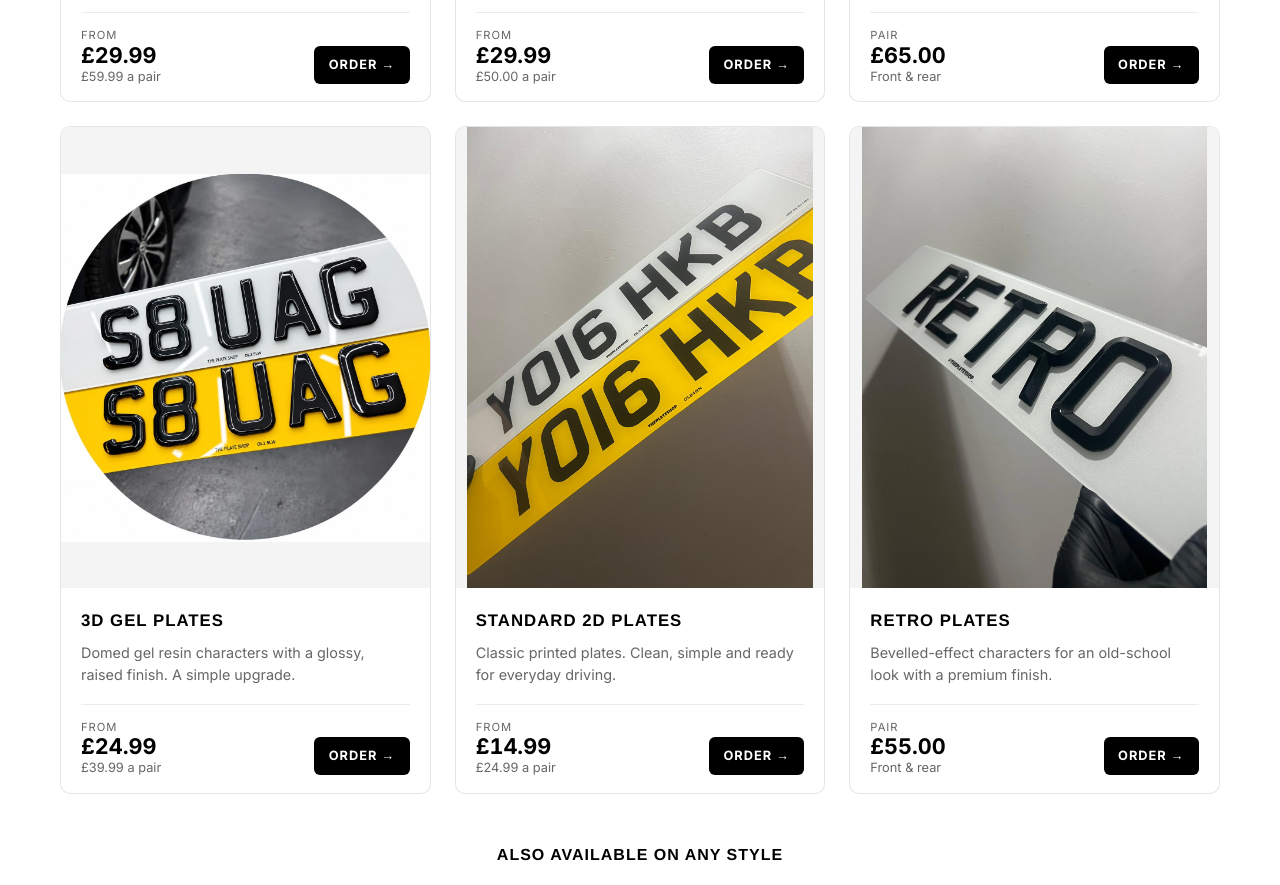
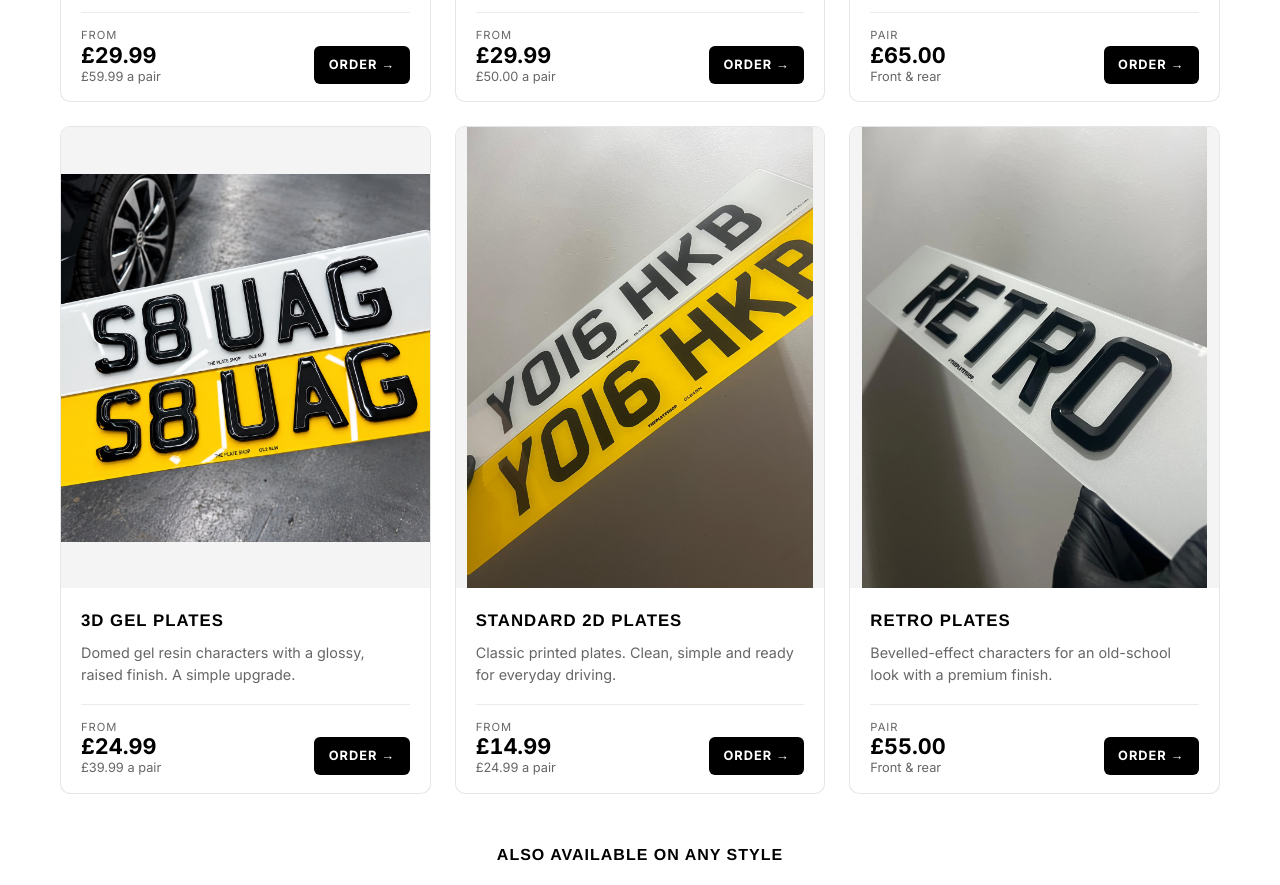
Before and after one commit to TamGamer97/the-plate-shop, a website: page index.html in a window 1280 px wide. Shown: the part 2300-3185 px from the top of the page. Drawn offline with nearby package versions, Linux system fonts and the light colour scheme; a web font is replaced by a local one.

Commit message:
New 3D gel plates photo

```diff
--- a/css/styles.css
+++ b/css/styles.css
@@ -3649,10 +3649,6 @@ html {
     height: 320px;
 }
 
-/* Circular photos are shown whole rather than cropped */
-.plate-image img.plate-image--fit {
-    object-fit: contain;
-}
 
 /* ------------------------------------------------------------------
    Plate photos are never cropped or zoomed, on any screen size.
--- a/index.html
+++ b/index.html
@@ -159,7 +159,7 @@
                 </a>
                 <a class="plate-card" href="product.html?product=3d-gel">
                     <div class="plate-image">
-                        <img src="images/3d-gel-plates.webp" alt="3D Gel Plates" loading="lazy" class="plate-image--fit">
+                        <img src="images/3d-gel-plates.jpg" alt="3D Gel Plates" loading="lazy">
                     </div>
                     <div class="plate-body">
                         <h3 class="plate-title">3D Gel Plates</h3>
--- a/js/script.js
+++ b/js/script.js
@@ -28,7 +28,7 @@ const PRODUCT_CATALOG = {
     tinted: { name: 'Tinted Plates', image: 'images/Tinted Plates.jpeg', description: 'Smoked finish for a sharp show-car appearance.', features: ['Smoked aesthetic', 'Premium finish', 'Show plates only'] },
     '4d-gel': { name: '4D Gel Plates', image: 'images/4d gell plates.jpg', description: 'Raised characters with a high-gloss gel finish for extra depth and shine.', features: ['High gloss finish', 'Raised character depth', 'Durable materials'] },
     '4d-gel-6mm': { name: '4D Gel 6mm Plates', image: 'images/4d-gel-6mm-plates.webp', description: '6mm raised characters finished with high-gloss gel for maximum depth and shine.', features: ['6mm raised characters', 'High-gloss gel finish', 'Sold as a pair'] },
-    '3d-gel': { name: '3D Gel Plates', image: 'images/3d-gel-plates.webp', description: 'Domed gel resin characters with a glossy, raised finish.', features: ['3D resin effect', 'UV resistant', 'Clean premium finish'] },
+    '3d-gel': { name: '3D Gel Plates', image: 'images/3d-gel-plates.jpg', description: 'Domed gel resin characters with a glossy, raised finish.', features: ['3D resin effect', 'UV resistant', 'Clean premium finish'] },
     '2d-standard': { name: 'Standard 2D Plates', image: 'images/Standard Plates.jpg', description: 'Classic and clean number plate style for daily use.', features: ['Clean 2D format', 'Budget-friendly', 'Reliable quality'] },
     retro: { name: 'Retro (Bevelled Effect) Plates', image: 'images/retro plates.jpeg', description: 'Retro bevel style with a premium old-school edge.', features: ['Bevelled look', 'Premium styling', 'Sold as a pair'] }
 };
```
Also changed, not shown: images/3d-gel-plates.jpg (added), images/3d-gel-plates.webp (deleted).
